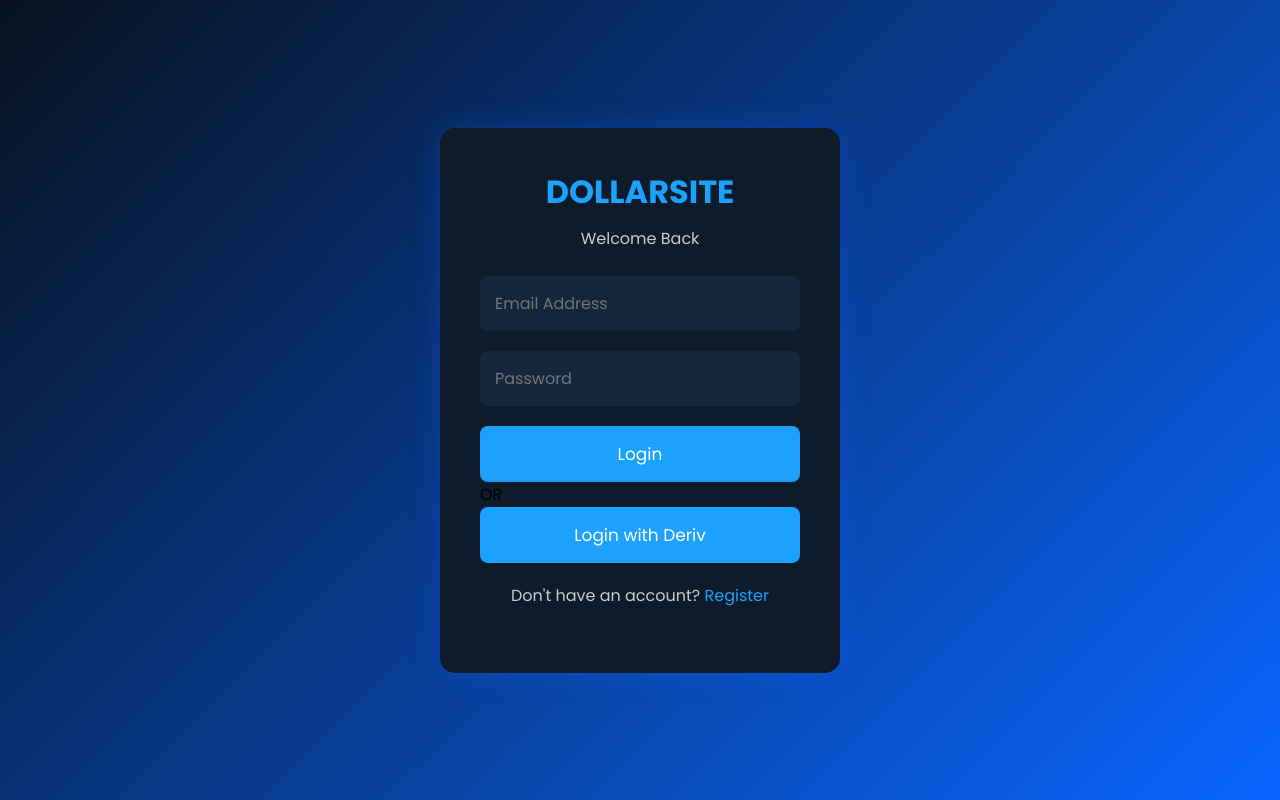
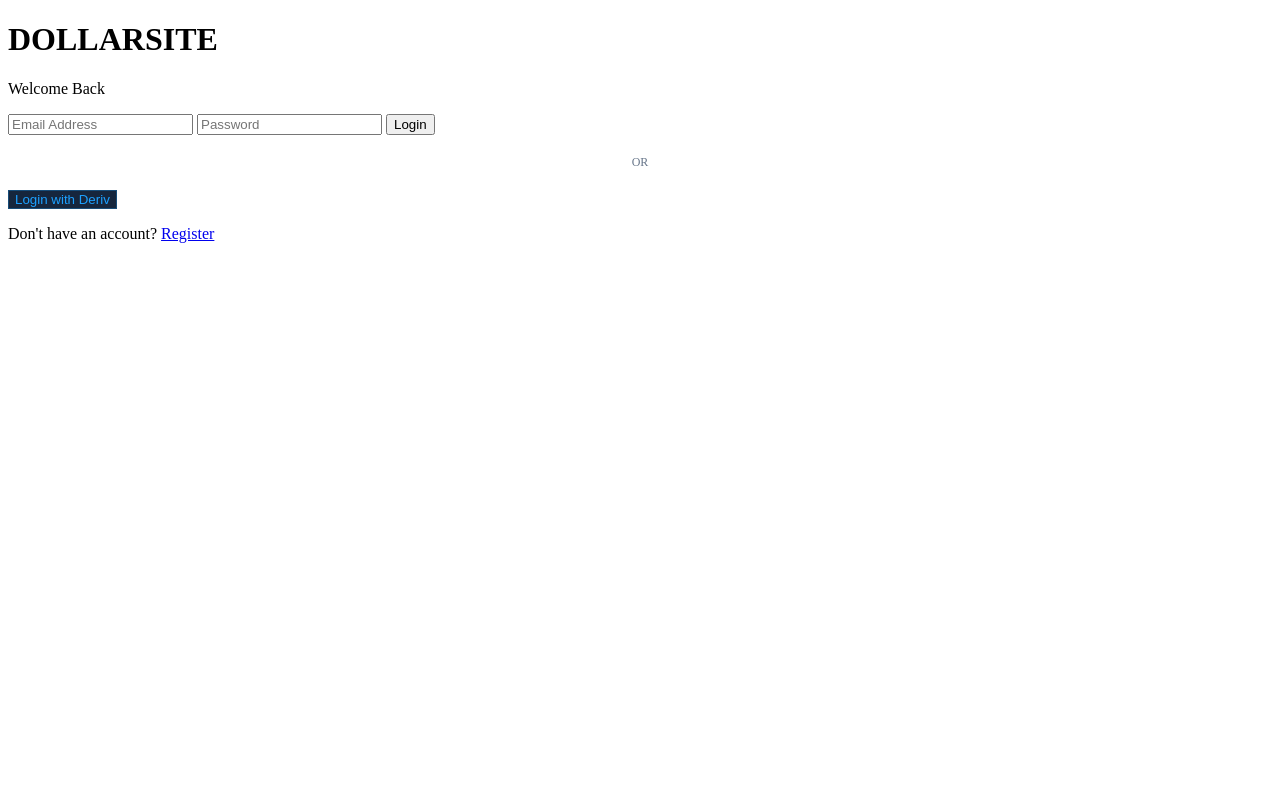
Before and after one commit to Koech-1/DOLLARSITE-, a plain HTML site: page login.html in a window 1280 px wide. Drawn offline with nearby package versions, Linux system fonts and the light colour scheme.

Commit message:
Refactor login.css to enhance styling and structure

```diff
--- a/css/login.css
+++ b/css/login.css
@@ -1,88 +1,46 @@
-*{
-    margin:0;
-    padding:0;
-    box-sizing:border-box;
-    font-family:'Poppins',sans-serif;
+.auth-message {
+    display: none;
+    padding: 12px;
+    margin-bottom: 15px;
+    border-radius: 8px;
+    font-size: 13px;
+    text-align: center;
 }
 
-body{
-    background:linear-gradient(135deg,#07111f,#0A66FF);
-    display:flex;
-    justify-content:center;
-    align-items:center;
-    min-height:100vh;
+.auth-message:not(:empty) {
+    display: block;
+    background: rgba(255, 77, 77, 0.12);
+    color: #ff7777;
 }
 
-.login-container{
-    width:100%;
-    display:flex;
-    justify-content:center;
-    align-items:center;
-    padding:20px;
+.auth-message.success {
+    background: rgba(0, 200, 83, 0.12);
+    color: #00c853;
 }
 
-.login-box{
-    background:#0d1b2a;
-    width:400px;
-    max-width:100%;
-    padding:40px;
-    border-radius:15px;
-    box-shadow:0 0 30px rgba(10,102,255,.3);
+.divider {
+    display: flex;
+    align-items: center;
+    gap: 10px;
+    margin: 20px 0;
+    color: #667589;
+    font-size: 12px;
 }
 
-.login-box h1{
-    color:#1da1ff;
-    text-align:center;
-    margin-bottom:10px;
+.divider::before,
+.divider::after {
+    content: "";
+    height: 1px;
+    background: rgba(255,255,255,.08);
+    flex: 1;
 }
 
-.login-box p{
-    color:#ccc;
-    text-align:center;
-    margin-bottom:25px;
+.deriv-btn {
+    background: #16263d !important;
+    border: 1px solid rgba(29,161,255,.3) !important;
+    color: #1da1ff !important;
 }
 
-.login-box input{
-    width:100%;
-    padding:15px;
-    margin-bottom:20px;
-    border:none;
-    border-radius:8px;
-    background:#16263d;
-    color:#fff;
-    font-size:16px;
+.deriv-btn:hover {
+    background: #1b304b !important;
 }
-
-.login-box input:focus{
-    outline:2px solid #1da1ff;
-}
-
-.login-box button{
-    width:100%;
-    padding:15px;
-    border:none;
-    border-radius:8px;
-    background:#1da1ff;
-    color:#fff;
-    font-size:17px;
-    cursor:pointer;
-    transition:.3s;
-}
-
-.login-box button:hover{
-    background:#0a84ff;
-}
-
-.links{
-    margin-top:20px;
-    text-align:center;
-}
-
-.links a{
-    color:#1da1ff;
-    text-decoration:none;
-}
-
-.links p{
-    margin-top:15px;
-}
```
